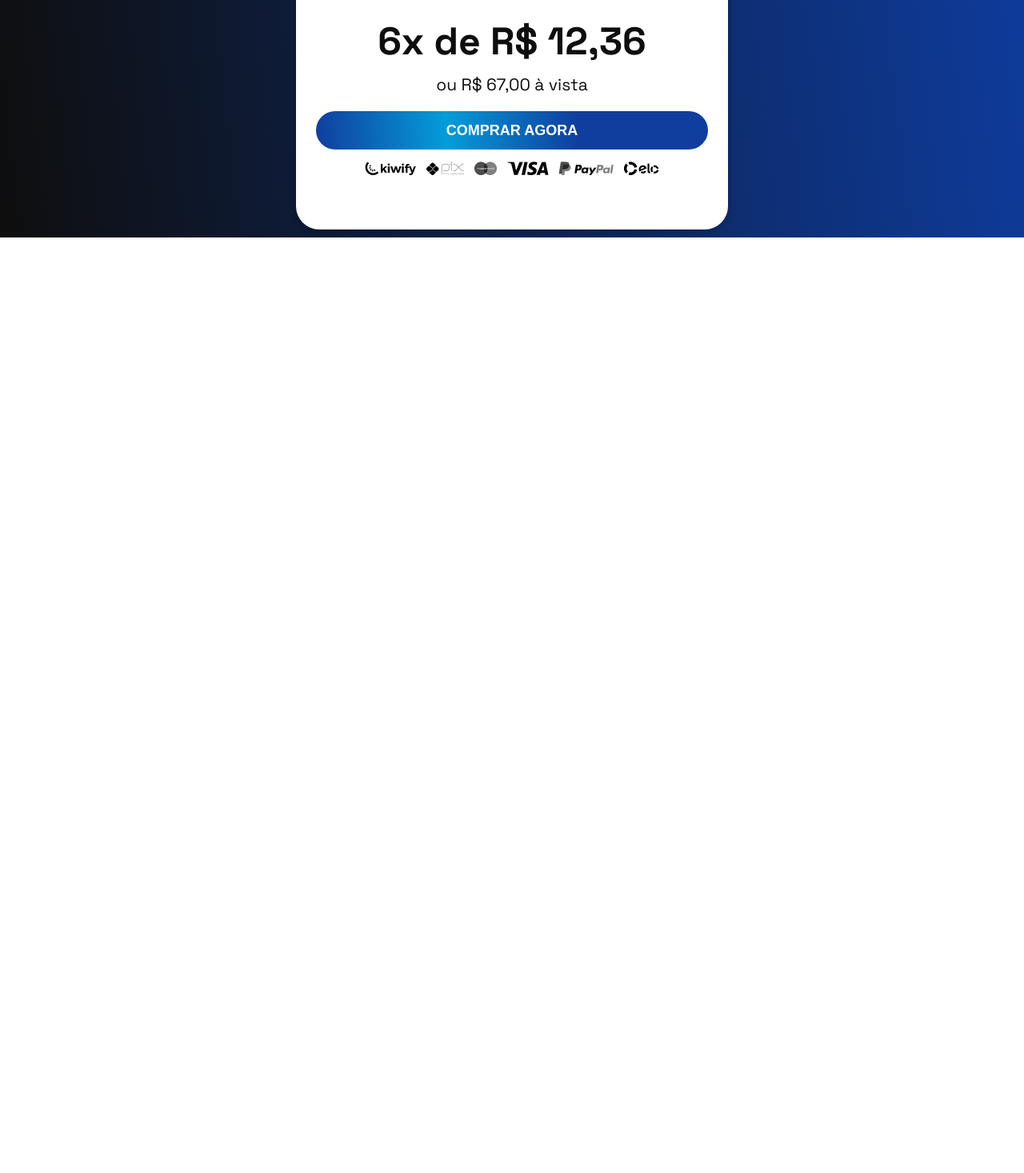
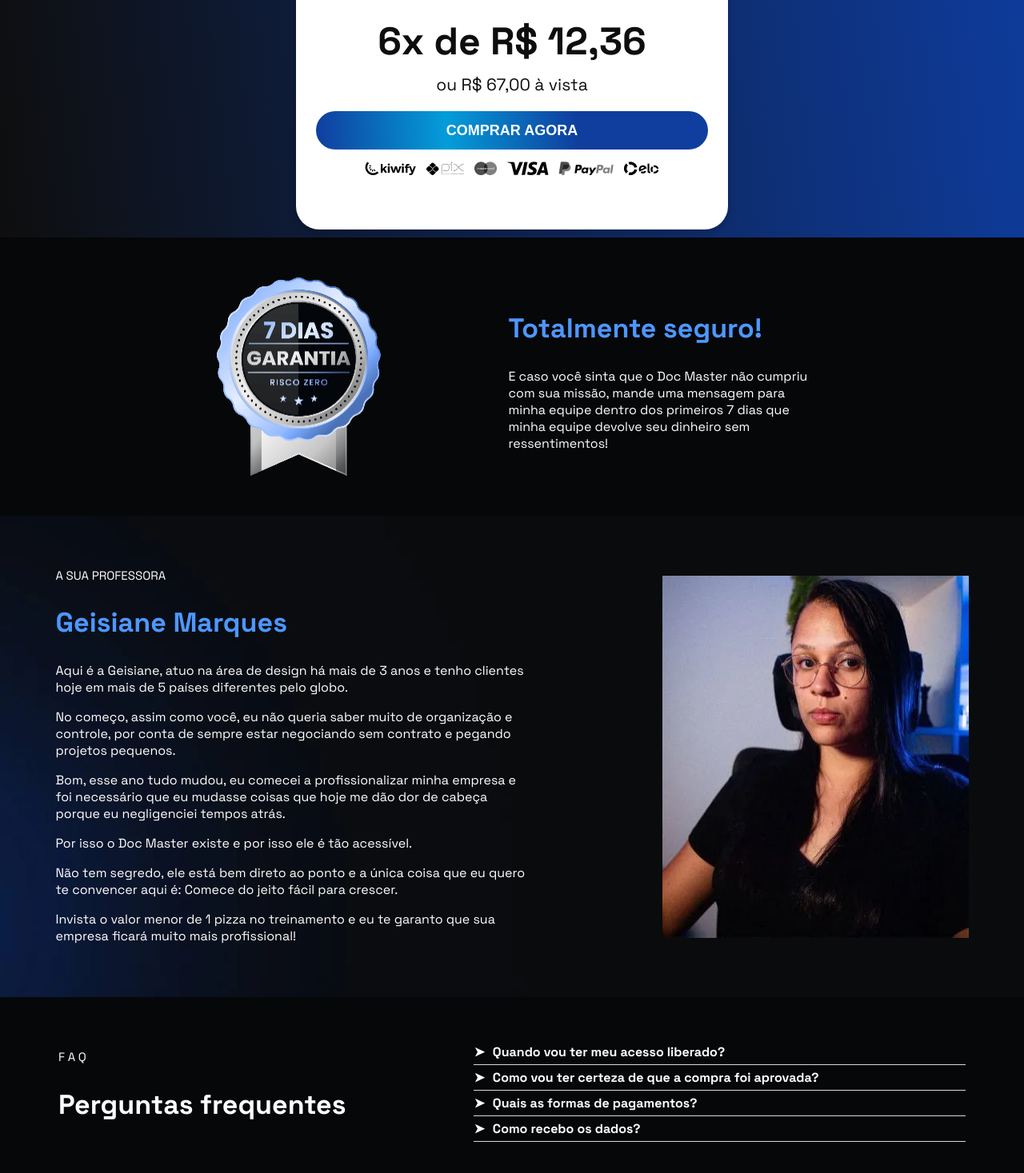
Before and after one commit to Fernando79691/minha_pagina_de_vendas, a React (Vite) app: page / in a window 1280 px wide. Shown: the part 5320-6787 px from the top of the page at 80% size. Before the commit the page ends 5617 px from the top, so only its background shows below. Built offline with nearby package versions, Linux system fonts and the light colour scheme.

Commit message:
VEN-009 / Desenvolver sessao final sobre a mentora do curso

```diff
--- /dev/null
+++ b/src/components/SessaoOito/index.jsx
@@ -0,0 +1,203 @@
+import React, { useState } from 'react';
+import styled from 'styled-components';
+import garantia from '../../../public/assets/img/garantia.webp';
+import mentora from '../../../public/assets/img/mentora.webp';
+import bgImage from '../../../public/assets/img/bg-section.webp'
+
+const SessaoUm = styled.section`
+  width: 100%;
+  display: flex;
+  height: 348px;
+  background: #060709;
+  align-items: center;
+  justify-content: center;
+
+  img {
+    width: 205px;
+    height: 248px;
+    margin-right: 160px;
+  }
+
+  .textos {
+    width: 374px;
+    text-align: left;
+
+    h2 {
+      color: #4D97FF;
+      font-size: 34px;
+      font-weight: 700;
+    }
+
+    p {
+      font-size: 16px;
+      font-weight: 400;
+      color: #fff;
+    }
+  }
+`;
+
+const SessaoDois = styled.section`
+  display: flex;
+  background: url(${bgImage});
+  align-items: center;
+  justify-content: center;
+  padding: 50px;
+
+  .textos {
+    width: 598px;
+    text-align: left;
+    margin-right: 160px;
+
+    h3 {
+      font-size: 15px;
+      font-weight: 400;
+      color: #fff;
+    }
+
+    h2 {
+      color: #4D97FF;
+      font-size: 34px;
+      font-weight: 700;
+    }
+
+    p {
+      font-size: 16px;
+      font-weight: 400;
+      color: #fff;
+    }
+  }
+
+  img {
+    width: 383px;
+    height: 453px;
+  }
+`;
+
+const SessaoTres = styled.section`
+  display: flex;
+  background: #060709;
+  align-items: center;
+  justify-content: center;
+  padding: 50px;
+
+  .textos {
+    color: #fff;
+    text-align: left;
+    margin-right: 160px;
+
+    h3{
+      font-size: 15px;
+      font-weight: 400;
+    }
+
+    h2{
+      font-size: 34px;
+      font-weight: 700;
+    }
+  }
+`;
+
+const faqItems = [
+  {
+    pergunta: "Quando vou ter meu acesso liberado?",
+    resposta: "O acesso é liberado imediatamente após a confirmação do pagamento."
+  },
+  {
+    pergunta: "Como vou ter certeza de que a compra foi aprovada?",
+    resposta: "Você receberá um e-mail de confirmação assim que o pagamento for aprovado."
+  },
+  {
+    pergunta: "Quais as formas de pagamentos?",
+    resposta: "Aceitamos todos os cartões de crédito, PIX e boleto bancário."
+  },
+  {
+    pergunta: "Como recebo os dados?",
+    resposta: "Os dados de acesso serão enviados para o e-mail cadastrado no ato da compra."
+  }
+]
+
+const FAQItemContainer = styled.div`
+  border-bottom: 1px solid #D5D8DC;
+`;
+
+const Pergunta = styled.div`
+  display: flex;
+  cursor: pointer;
+  color: #fff;
+  font-size: 16px;
+  font-weight: 700;
+  text-align: right;
+  margin-top: 5px;
+
+  span {
+    transition: transform 0.3s ease;
+    transform: rotate(${props => props.isOpen ? '180deg' : '0deg'});
+    margin-right: 10px;
+  }
+`;
+
+const Resposta = styled.div`
+  color: #fff;
+  max-height: ${props => props.isOpen ? '500px' : '0'};
+  overflow: hidden;
+  transition: transform 0.3s ease;
+  margin-bottom: 5px;
+`;
+
+function FAQItem({ pergunta, resposta }) {
+  const [isOpen, setIsOpen] = useState(false);
+
+  return (
+    <FAQItemContainer>
+      <Pergunta onClick={() => setIsOpen(!isOpen)} isOpen={isOpen} >
+        <span>{isOpen ? '▲' : '➤'}</span>
+        {pergunta}
+      </Pergunta>
+      <Resposta isOpen={isOpen}>
+        {resposta}
+      </Resposta>
+    </FAQItemContainer>
+  )
+}
+
+export default function SessaoOito() {
+  return (
+    <>
+      <SessaoUm>
+        <img src={garantia} alt="selo de garantia" />
+        <div className='textos'>
+          <h2>Totalmente seguro!</h2>
+          <p>E caso você sinta que o Doc Master não cumpriu com sua missão, mande uma mensagem para minha equipe dentro dos primeiros 7 dias que minha equipe devolve seu dinheiro sem ressentimentos!</p>
+        </div>
+      </SessaoUm>
+      <SessaoDois>
+        <div className='textos'>
+          <h3>A SUA PROFESSORA</h3>
+          <h2>Geisiane Marques</h2>
+          <p>Aqui é a Geisiane, atuo na área de design há mais de 3 anos e tenho clientes hoje em mais de 5 países diferentes pelo globo.</p>
+          <p>No começo, assim como você, eu não queria saber muito de organização e controle, por conta de sempre estar negociando sem contrato e pegando projetos pequenos.</p>
+          <p>Bom, esse ano tudo mudou, eu comecei a profissionalizar minha empresa e foi necessário que eu mudasse coisas que hoje me dão dor de cabeça porque eu negligenciei tempos atrás.</p>
+          <p>Por isso o Doc Master existe e por isso ele é tão acessível.</p>
+          <p>Não tem segredo, ele está bem direto ao ponto e a única coisa que eu quero te convencer aqui é: Comece do jeito fácil para crescer.</p>
+          <p>Invista o valor menor de 1 pizza no treinamento e eu te garanto que sua empresa ficará muito mais profissional!</p>
+        </div>
+        <img src={mentora} alt="foto da mentora do curso" />
+      </SessaoDois>
+      <SessaoTres>
+        <div className='textos'>
+          <h3>F A Q</h3>
+          <h2>Perguntas frequentes</h2>
+        </div>
+        <div>
+          {faqItems.map((item, index) => (
+            <FAQItem
+              key={index}
+              pergunta={item.pergunta}
+              resposta={item.resposta}
+            />
+          ))}
+        </div>
+      </SessaoTres>
+    </>
+  );
+}
--- a/src/pages/Home/index.jsx
+++ b/src/pages/Home/index.jsx
@@ -7,6 +7,7 @@ import SessaoQuatro from '../../components/SessaoQuatro'
 import SessaoCinco from '../../components/SessaoCinco'
 import SessaoSeis from '../../components/SessaoSeis'
 import SessaoSete from '../../components/SessaoSete'
+import SessaoOito from '../../components/SessaoOito'
 
 export default function Home() {
     return (
@@ -19,6 +20,7 @@ export default function Home() {
             <SessaoCinco />
             <SessaoSeis />
             <SessaoSete />
+            <SessaoOito />
         </div>
     )
 }
```
Also changed, not shown: public/assets/img/garantia.webp (added), public/assets/img/mentora.webp (added).
